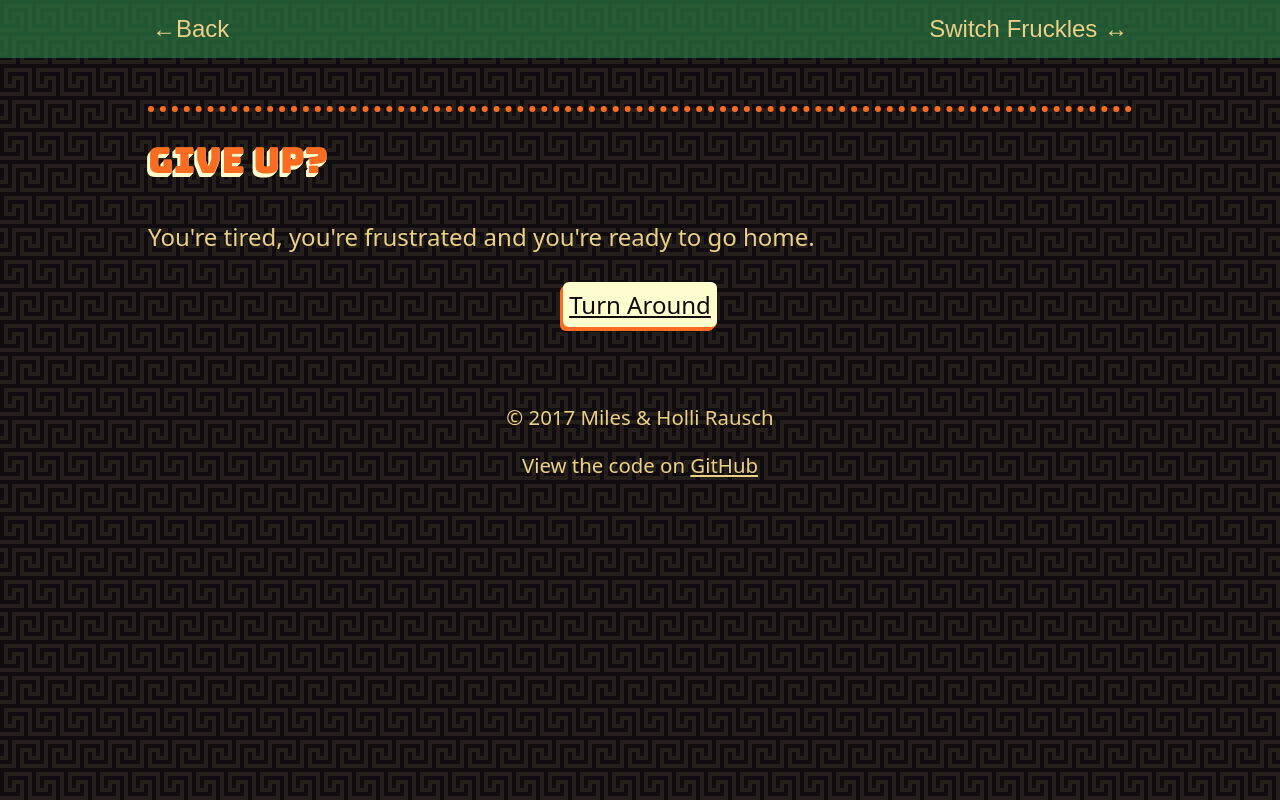
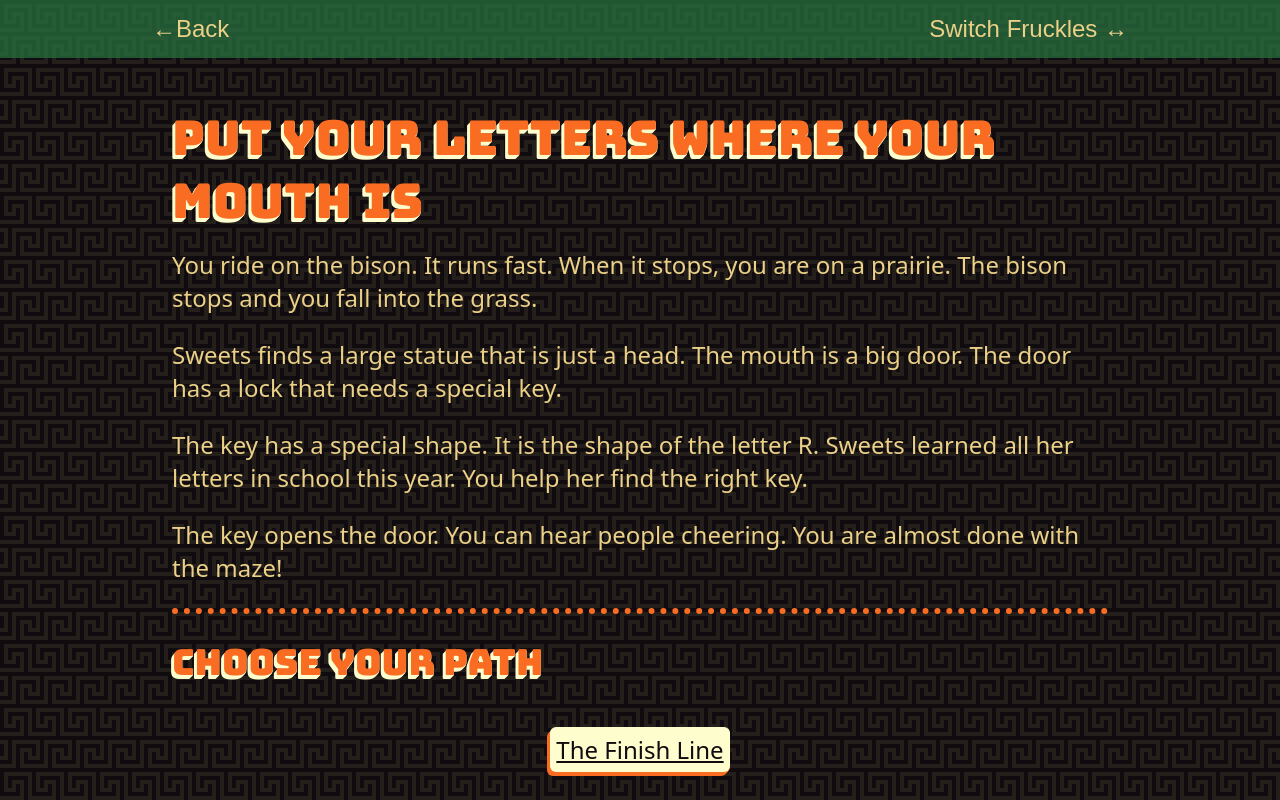
Before and after one commit to awayken/2017-christmas-card, a Nuxt app: page /letters-where-your-mouth-is in a window 1280 px wide. Shown: the top 800 px of the page. Built offline with nearby package versions, Linux system fonts and the light colour scheme.

Commit message:
Add "Put Your Letters Where Your Mouth Is"

```diff
--- a/pages/desert-desserts.vue
+++ b/pages/desert-desserts.vue
@@ -20,10 +20,10 @@
 
       <Chooser title="Choose Your Path">
         <nav slot="choices" class="chooser__choices">
-          <nuxt-link to="/" class="chooser__choice chooser__choice-target">
+          <nuxt-link to="/green-horse" class="chooser__choice chooser__choice-target">
             Ride the Green Horse
           </nuxt-link>
-          <nuxt-link to="/" class="chooser__choice chooser__choice-target">
+          <nuxt-link to="/letters-where-your-mouth-is" class="chooser__choice chooser__choice-target">
             Ride the Green Bison
           </nuxt-link>
         </nav>
--- a/pages/ice-ice-baby.vue
+++ b/pages/ice-ice-baby.vue
@@ -19,10 +19,10 @@
 
       <Chooser title="Choose Your Path">
         <nav slot="choices" class="chooser__choices">
-          <nuxt-link to="/" class="chooser__choice chooser__choice-target">
+          <nuxt-link to="/letters-where-your-mouth-is" class="chooser__choice chooser__choice-target">
             Ride the Green Bison
           </nuxt-link>
-          <nuxt-link to="/" class="chooser__choice chooser__choice-target">
+          <nuxt-link to="/giant-green-eagle" class="chooser__choice chooser__choice-target">
             Ride the Giant Green Eagle
           </nuxt-link>
         </nav>
--- /dev/null
+++ b/pages/letters-where-your-mouth-is.vue
@@ -0,0 +1,47 @@
+<template>
+  <section class="container">
+    <story title="Put Your Letters Where Your Mouth Is">
+      <div v-if="$store.state.readingLevel === 'old'">
+        <p>You and Dad and Sweets climb onto the bison. You snuggle between Dad and Sweets, and the bison gallops away. The green bison moves swiftly, and the landscape becomes a blur around you. When it stops, you find yourself on a grassy plain. The temperature is much more comfortable, and you close your eyes and take a light rest.</p>
+        <p>You awaken with a start when the bison stops suddenly. All three of you are thrown forward and into the tall, waving grass. The bison snorts at you, then it turns and gallops away. You shake the dust off your fur and look around. The grass is so tall that you have to jump to see over it.</p>
+        <p>"Look at that!" Sweets says. "It's a giant stone head!"</p>
+        <p>You look where she's pointing. You can see the top of a giant stone statue. The face is grave and serious. It seems to be watching you as you bound after Sweets. She runs up to the statue and stares at it closely. When you get close enough, you can see that the mouth appears to be open and that inside the mouth is a door with a lock. There is a shape on the lock. Sweets walks around the statue, exploring it from every side.</p>
+        <p>"Whoever opens this door shall find their end," Dad says, reading from an inscription on the side. "I'm not sure I like the sound of that." Dad inspects the lock, too. "It looks like you need a special key to open the door. This door might lead to the end of the maze."</p>
+        <p>"Maybe one of these?" Sweets says, coming around the statue with a bucket of keys. "I found it on the other side."</p>
+        <p>"Perfect. Now we just have to match the shape."</p>
+        <p>Sweets looks at the lock again. "I know this shape! In Pre-K this year I learned every letter in the alphabet. This is the letter R." Sweets runs over to the bucket and begins to sort through the keys. She tosses out an "A", "I", "M" and "H". You find a key in the grass. You chirp and push it toward Sweets with your nose. "That's it! That's the R!"</p>
+        <p>Sweets takes the key and puts it into the lock. The lock springs open, and the doors push in. Great job, Sweets! Beyond is a smooth path and the sounds of cheering. With the door open, you spring ahead. You know the finish line is close, and you can't wait to be done.</p>
+      </div>
+      <div v-else>
+        <p>You ride on the bison. It runs fast. When it stops, you are on a prairie. The bison stops and you fall into the grass.</p>
+        <p>Sweets finds a large statue that is just a head. The mouth is a big door. The door has a lock that needs a special key.</p>
+        <p>The key has a special shape. It is the shape of the letter R. Sweets learned all her letters in school this year. You help her find the right key.</p>
+        <p>The key opens the door. You can hear people cheering. You are almost done with the maze!</p>
+      </div>
+
+      <Chooser title="Choose Your Path">
+        <nav slot="choices" class="chooser__choices">
+          <nuxt-link to="/the-finish-line" class="chooser__choice chooser__choice-target">
+            The Finish Line
+          </nuxt-link>
+        </nav>
+      </Chooser>
+    </story>
+  </section>
+</template>
+
+<script>
+  import Story from '~/components/Story.vue'
+  import Chooser from '~/components/Chooser.vue'
+
+  export default {
+    components: {
+      Story,
+      Chooser
+    }
+  }
+</script>
+
+<style scoped>
+  /* Special page styling */
+</style>
```
